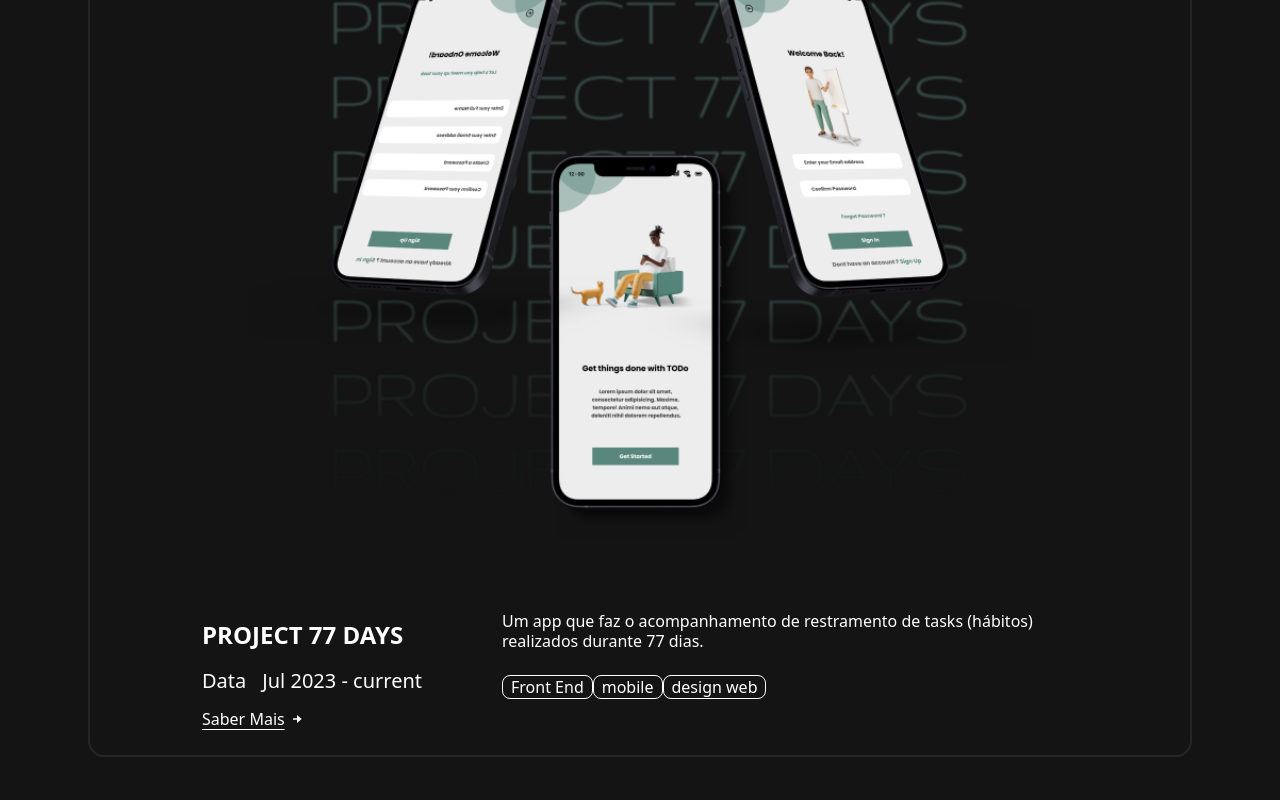
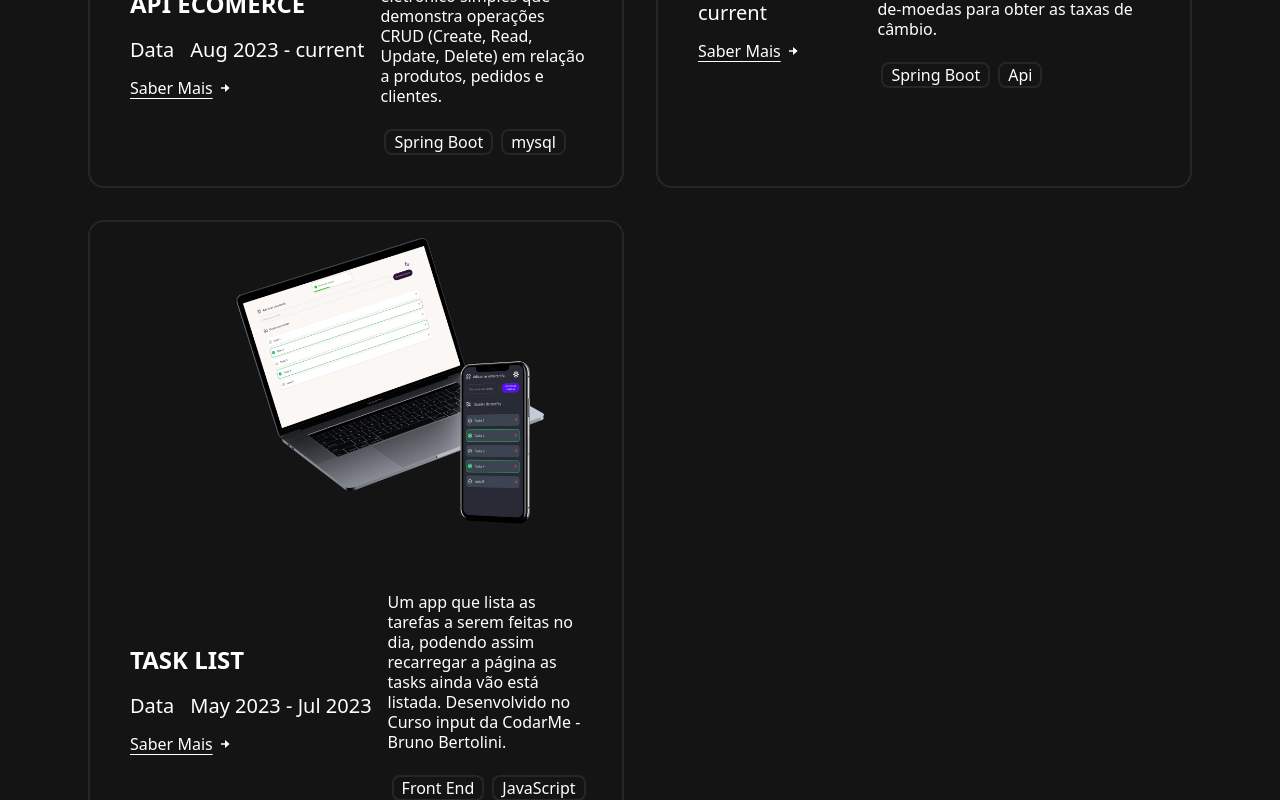
Before and after one commit to Ar3secchim/Project-Portifolio-web, a React (Vite) app: page /projects in a window 1280 px wide. Shown: the part 1440-2240 px from the top of the page. Built offline with nearby package versions, Linux system fonts and the light colour scheme.

Commit message:
design: update design grig pages project

```diff
--- a/src/components/CardProject.jsx
+++ b/src/components/CardProject.jsx
@@ -3,10 +3,10 @@ import { BiSolidRightArrowAlt } from "react-icons/bi";
 
 export function CardProject({Img, Title, Data, Discription, Href, children}){
   return(
-    <div className="flex flex-col items-center p-6 rounded-2xl border-gray-300 border-2">
+    <div className="flex flex-col items-center p-4 rounded-2xl border-gray-300 border-2 transition hover:scale-105">
       <img className="lg:w-3/4" src={Img}/>
 
-      <div className="flex flex-col lg:flex-row text-start lg:justify-items-center lg:px-16 lg:mt-8">
+      <div className="flex flex-col lg:flex-row text-start lg:justify-items-center lg:items-center lg:px- lg:mt-4">
         <div className="flex-0 lg:ml-6">
           <TitleSection title={Title} ClassName="text-xl lg:py-0"/>
 
@@ -17,8 +17,8 @@ export function CardProject({Img, Title, Data, Discription, Href, children}){
           </div>
         </div>
 
-        <div className="flex-1 gap-2 lg:ml-20 items-center ">
-          <p className=" text-base pt-2 pb-6">{Discription}</p>
+        <div className="flex-1 gap-2 lg:m-4 items-center ">
+          <p className=" text-base pt-2 pb-6 flex">{Discription}</p>
           {children}
         </div>
       </div>
--- a/src/components/Flags.jsx
+++ b/src/components/Flags.jsx
@@ -4,11 +4,11 @@ import { twMerge } from 'tailwind-merge';
 export function Flags({Title, Icon, ClassName}){
 
   return(
-    <span className={twMerge(`border rounded-lg w-max border-white ${ClassName}`)}>
+    <span className={twMerge(`border-2 hover:bg-gray-300 rounded-lg w-max m-1 border-gray-300  ${ClassName}`)}>
       {Icon ?
         <span className="text-base px-[8px] py-[2px]">{Title}</span>
         :
-        <span className="text-base flex flex-row justify-center items-center mx-[8px] my-[3px]">
+        <span className="text-base flex flex-row justify-center items-center mx-[8px] my-[4px]">
           <BiCircle size={10} className="mr-2"/>
           {Title}
         </span>
--- a/src/components/NavBar.jsx
+++ b/src/components/NavBar.jsx
@@ -15,7 +15,7 @@ export function NavBar() {
   const [isNavOpen, setIsNavOpen] = useState(false) // initiate isNavOpen state with false
 
   return (
-    <Container ClassName="w-screen py-4 h-auto bg-black bg-opacity-80 burn fixed z-50">
+    <Container ClassName="w-screen py-2 h-auto bg-black bg-opacity-80 burn fixed z-50">
       <ContainerRoot ClassName="flex justify-between overflow-hidden">
         <a href="/">
           <h1 className="lg:hidden font-regular text-2xl hover:underline-offset-4 hover:underline sm:flex">RS</h1>
--- a/src/pages/Contact.jsx
+++ b/src/pages/Contact.jsx
@@ -3,7 +3,7 @@ import apiEcommerce from '../assets/imgs/apiEcommerce.png'
 
 export function Contact(){
   return(
-      <Container ClassName="bg-[#141414] flex-col">
+      <Container ClassName="bg-[#141414] flex-col justify-center items-center">
         <p className="lg:mt-10 text-2xl">Let's create</p>
         <h1 className="text-xl lg:text-[72px] leading-relaxed">Bring your idea to life</h1>
 
@@ -12,12 +12,12 @@ export function Contact(){
 
           <div className="flex flex-col items-center gap-4 mt-10">
             <a href="https://github.com/Ar3secchim" target="_blank"
-             className="flex gap-2 w-max font-regular text-center text-xl border rounded-lg border-gray-300 px-8 py-1">
+             className="flex gap-2 w-max font-regular text-center text-xl border rounded-lg hover:bg-gray-300 border-gray-300 px-8 py-1">
                GitHub
             </a>
 
             <a href="https://www.linkedin.com/in/renarasecchim/" target="_blank"
-              className="flex gap-2 w-max font-regular text-center text-xl border rounded-lg border-gray-300 px-6 py-1">
+              className="flex gap-2 w-max font-regular text-center text-xl border rounded-lg hover:bg-gray-300 border-gray-300 px-6 py-1">
              Linkedin
             </a>
             <p className="font-regular text-center lg:text-xl">renarasecchim@gmail.com</p>
--- a/src/pages/Projects.jsx
+++ b/src/pages/Projects.jsx
@@ -17,7 +17,7 @@ export function Projects(){
 
         <TitleSection ClassName="text-xl lg:text-3xl py-24" title="Conquistas excepcionais não se materializam de repente."/>
 
-        <section className="flex flex-col gap-16">
+        <section className="md:grid md:grid-cols-2 flex flex-col gap-8">
           <CardProject
             Img ={mentorCycle}
             Title="Mentor Cycle"
@@ -25,7 +25,7 @@ export function Projects(){
             Discription="O Mentor Cycle é um projeto open-source cujo objetivo é conectar pessoas na área de T.I que estão aprendendo, com profissionais com experiência de mercado, fazendo o match entre aprendiz e mentor."
             Href="https://github.com/Ar3secchim//mentor-cycle-fe"
           >
-            <Flags Icon={true} Title="OpenSource"/>
+
             <Flags Icon={true} Title="Front End"/>
             <Flags Icon={true} Title="TypeScript"/>
           </CardProject>
@@ -39,7 +39,6 @@ export function Projects(){
           >
             <Flags Icon={true} Title="Front End"/>
             <Flags Icon={true} Title="mobile"/>
-            <Flags Icon={true} Title="design web"/>
           </CardProject>
 
           <CardProject
@@ -50,7 +49,6 @@ export function Projects(){
             Href="https://github.com/Ar3secchim/crud-Ecommerce-App"
           >
             <Flags Icon={true} Title="Spring Boot"/>
-            <Flags Icon={true} Title="Java"/>
             <Flags Icon={true} Title="mysql"/>
           </CardProject>
 
@@ -63,8 +61,7 @@ export function Projects(){
           >
 
             <Flags Icon={true} Title="Spring Boot"/>
-            <Flags Icon={true} Title="Java"/>
-            <Flags Icon={true} Title="H2Dialect"/>
+            <Flags Icon={true} Title="Api"/>
           </CardProject>
 
           <CardProject
@@ -75,8 +72,7 @@ export function Projects(){
             Href="https://github.com/Ar3secchim/tasks-list-react"
           >
             <Flags Icon={true} Title="Front End"/>
-            <Flags Icon={true} Title="mobile"/>
-            <Flags Icon={true} Title="design web"/>
+            <Flags Icon={true} Title="JavaScript"/>
           </CardProject>
 
         </section>
```
